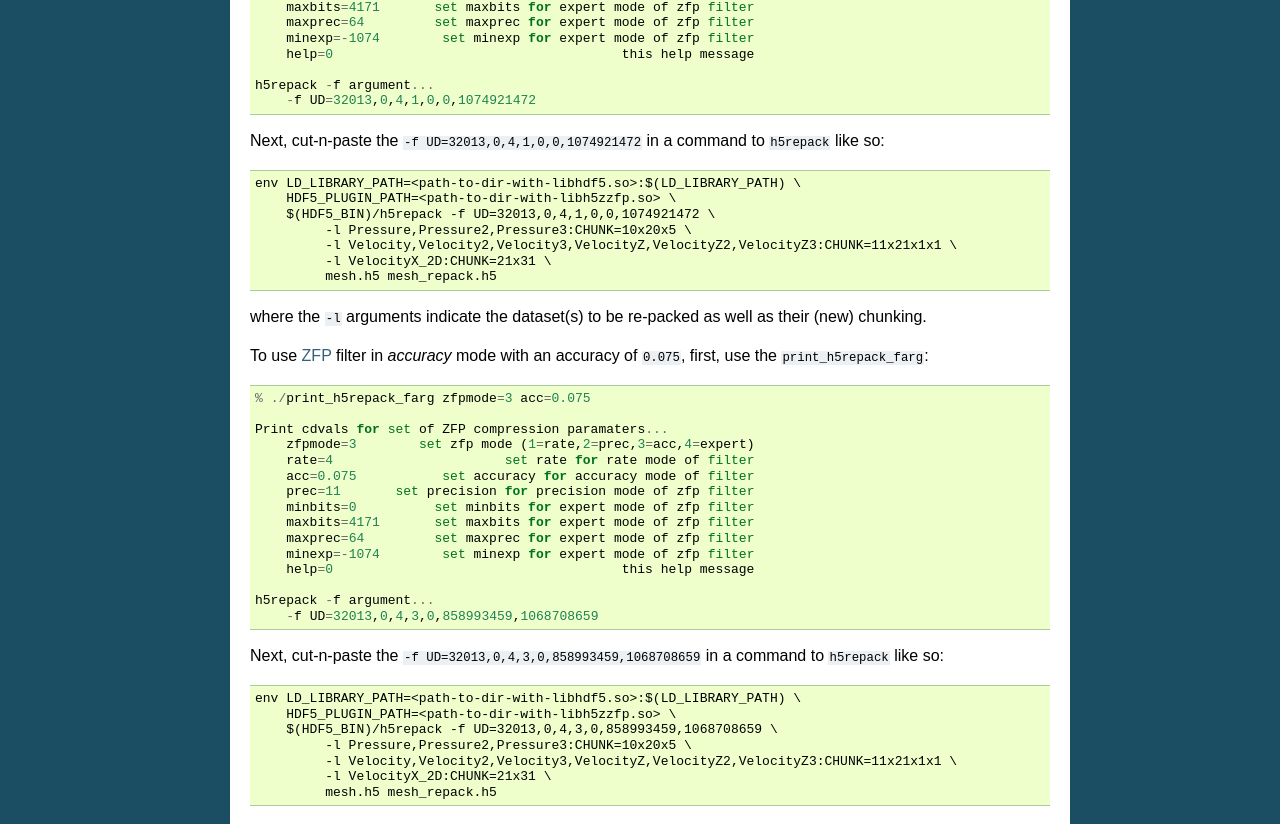
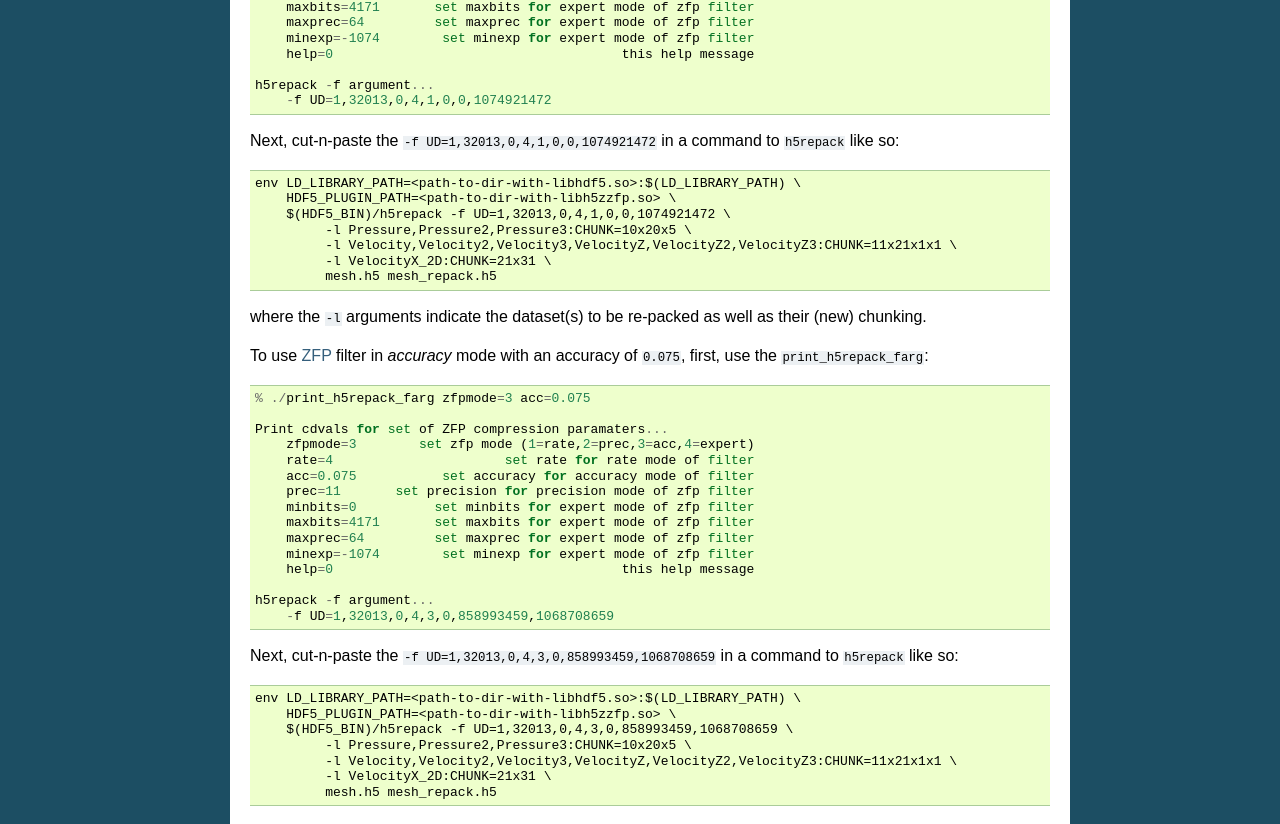
Before and after one commit to LLNL/H5Z-ZFP, a Sphinx documentation site: the page built from docs/h5repack.rst, in a window 1280 px wide. Shown: the part 995-1819 px from the top of the page. Built offline with Sphinx 7.4.7, drawn with Linux system fonts in a browser that asks for light colours; pages that are not in the unit, such as notebooks, are missing from menus.

Commit message:
update for new repack parsing

```diff
--- a/docs/h5repack.rst
+++ b/docs/h5repack.rst
@@ -67,14 +67,14 @@ first, use the ``print_h5repack_farg``::
         help=0                                     this help message
 
     h5repack -f argument...
-        -f UD=32013,0,4,1,0,0,1074921472
+        -f UD=1,32013,0,4,1,0,0,1074921472
 
-Next, cut-n-paste the ``-f UD=32013,0,4,1,0,0,1074921472`` in a command
+Next, cut-n-paste the ``-f UD=1,32013,0,4,1,0,0,1074921472`` in a command
 to ``h5repack`` like so::
 
     env LD_LIBRARY_PATH=<path-to-dir-with-libhdf5.so>:$(LD_LIBRARY_PATH) \
         HDF5_PLUGIN_PATH=<path-to-dir-with-libh5zzfp.so> \
-        $(HDF5_BIN)/h5repack -f UD=32013,0,4,1,0,0,1074921472 \
+        $(HDF5_BIN)/h5repack -f UD=1,32013,0,4,1,0,0,1074921472 \
              -l Pressure,Pressure2,Pressure3:CHUNK=10x20x5 \
              -l Velocity,Velocity2,Velocity3,VelocityZ,VelocityZ2,VelocityZ3:CHUNK=11x21x1x1 \
              -l VelocityX_2D:CHUNK=21x31 \
@@ -100,14 +100,14 @@ first, use the ``print_h5repack_farg``::
         help=0                                     this help message
 
     h5repack -f argument...
-        -f UD=32013,0,4,3,0,858993459,1068708659
+        -f UD=1,32013,0,4,3,0,858993459,1068708659
 
-Next, cut-n-paste the ``-f UD=32013,0,4,3,0,858993459,1068708659`` in a command
+Next, cut-n-paste the ``-f UD=1,32013,0,4,3,0,858993459,1068708659`` in a command
 to ``h5repack`` like so::
 
     env LD_LIBRARY_PATH=<path-to-dir-with-libhdf5.so>:$(LD_LIBRARY_PATH) \
         HDF5_PLUGIN_PATH=<path-to-dir-with-libh5zzfp.so> \
-        $(HDF5_BIN)/h5repack -f UD=32013,0,4,3,0,858993459,1068708659 \
+        $(HDF5_BIN)/h5repack -f UD=1,32013,0,4,3,0,858993459,1068708659 \
              -l Pressure,Pressure2,Pressure3:CHUNK=10x20x5 \
              -l Velocity,Velocity2,Velocity3,VelocityZ,VelocityZ2,VelocityZ3:CHUNK=11x21x1x1 \
              -l VelocityX_2D:CHUNK=21x31 \
```
